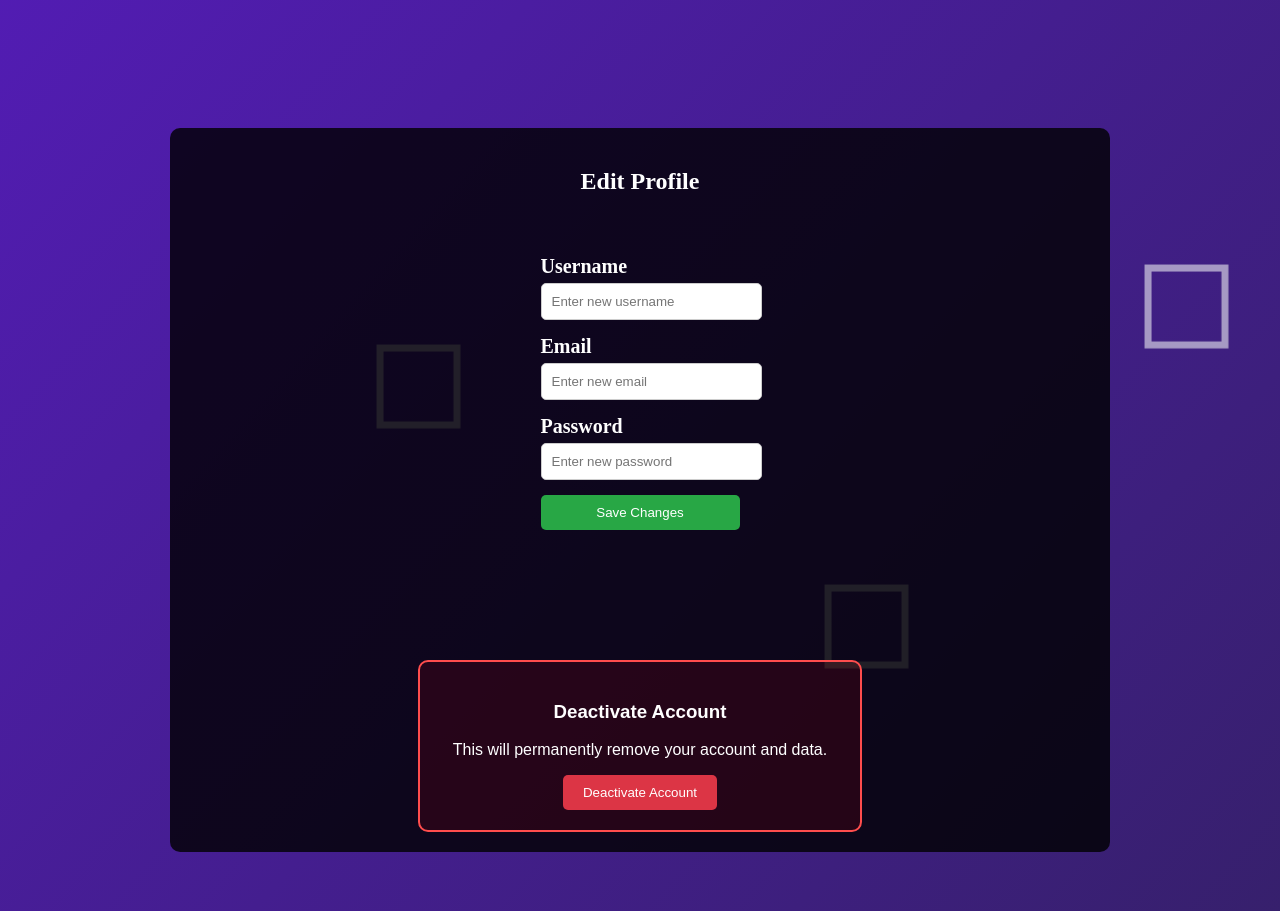
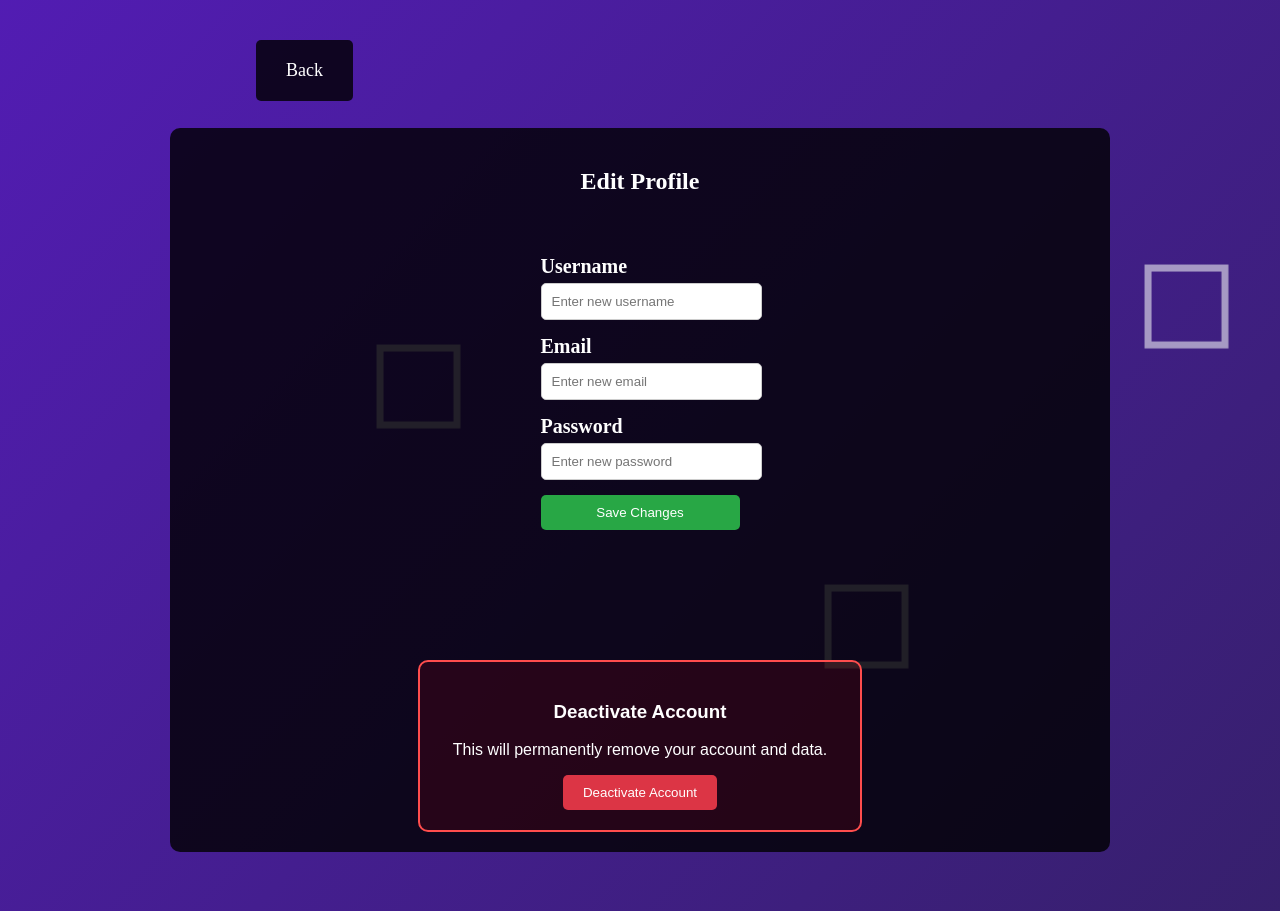
Before and after one commit to kdelpe/Quiz_App, a website: page client/html/settings.html in a window 1280 px wide. Shown: the top 911 px of the page. Drawn offline with Linux system fonts and the light colour scheme; a web font is replaced by a local one.

Commit message:
settings page setup with different functionalities

```diff
--- a/client/css/settings.css
+++ b/client/css/settings.css
@@ -31,6 +31,29 @@ body {
     justify-items: center;
     align-items: center;
     gap: 30px;
+  }
+
+  /* Home Button Styling */
+.home-btn-container {
+    position: absolute;
+    top: 5%;
+    left: 20%;
+  }
+
+  .home-btn {
+    background-color: rgba(0, 0, 0, 0.8);
+    color: #fff;
+    font-size: 20px;
+    padding: 20px 30px;
+    border: none;
+    border-radius: 5px;
+    font-size: 18px;
+    cursor: pointer;
+    font-family: 'Liberty';
+  }
+
+  .home-btn:hover {
+    background-color: rgba(0, 0, 0, 0.6);
   }
 
   /* Form Section Styling */
--- a/client/html/settings.html
+++ b/client/html/settings.html
@@ -12,6 +12,11 @@
     <div class="cube"></div>
     <div class="cube"></div>
     <div class="cube"></div>
+  </div>
+
+  <!-- Home Button -->
+  <div class="home-btn-container">
+    <button id="home-btn" class="home-btn">Back</button>
   </div>
 
   <div class="settings-container">
--- a/client/js/settings.js
+++ b/client/js/settings.js
@@ -27,3 +27,11 @@ document.addEventListener('DOMContentLoaded', () => {
       modal.classList.add('hidden');
     });
   });
+
+  document.addEventListener('DOMContentLoaded', () => {
+    const homeBtn = document.getElementById('home-btn');
+
+    homeBtn.addEventListener('click', () => {
+      window.location.href = '/profile';
+    });
+  });
```
Also changed, not shown: client/html/profile.html (+1 -1 lines).
